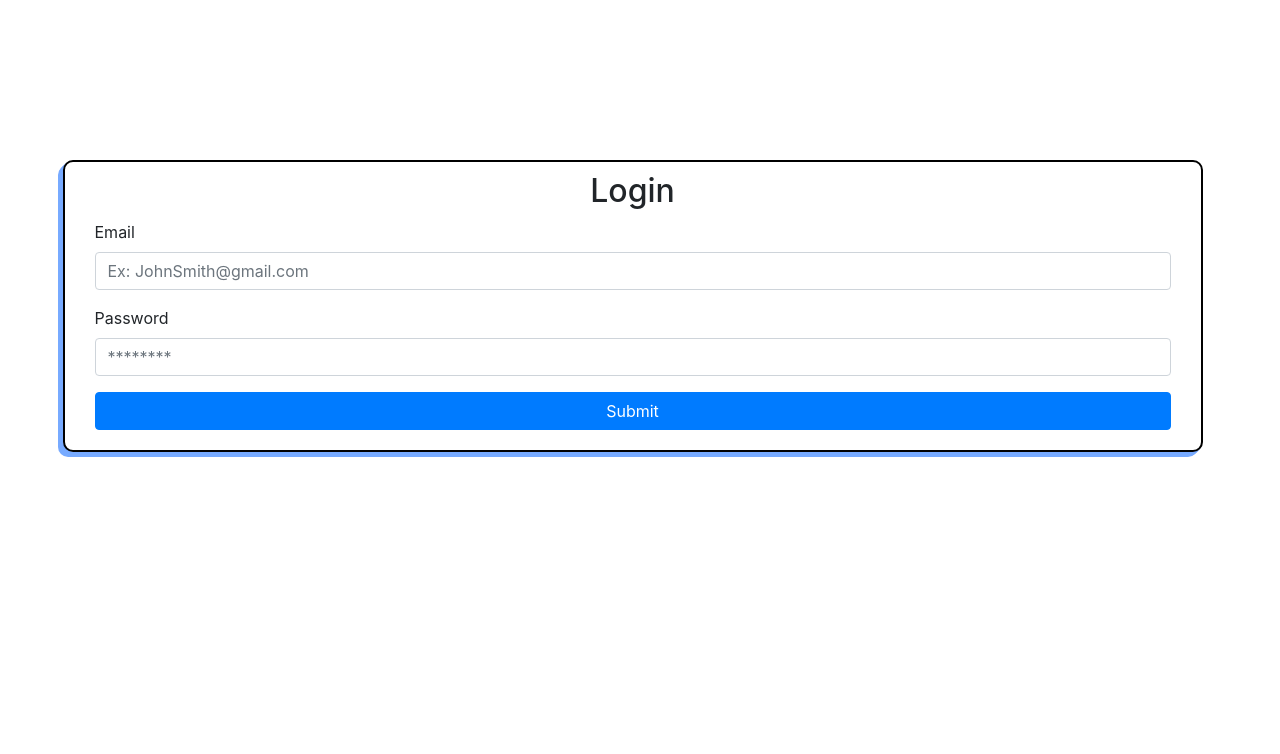
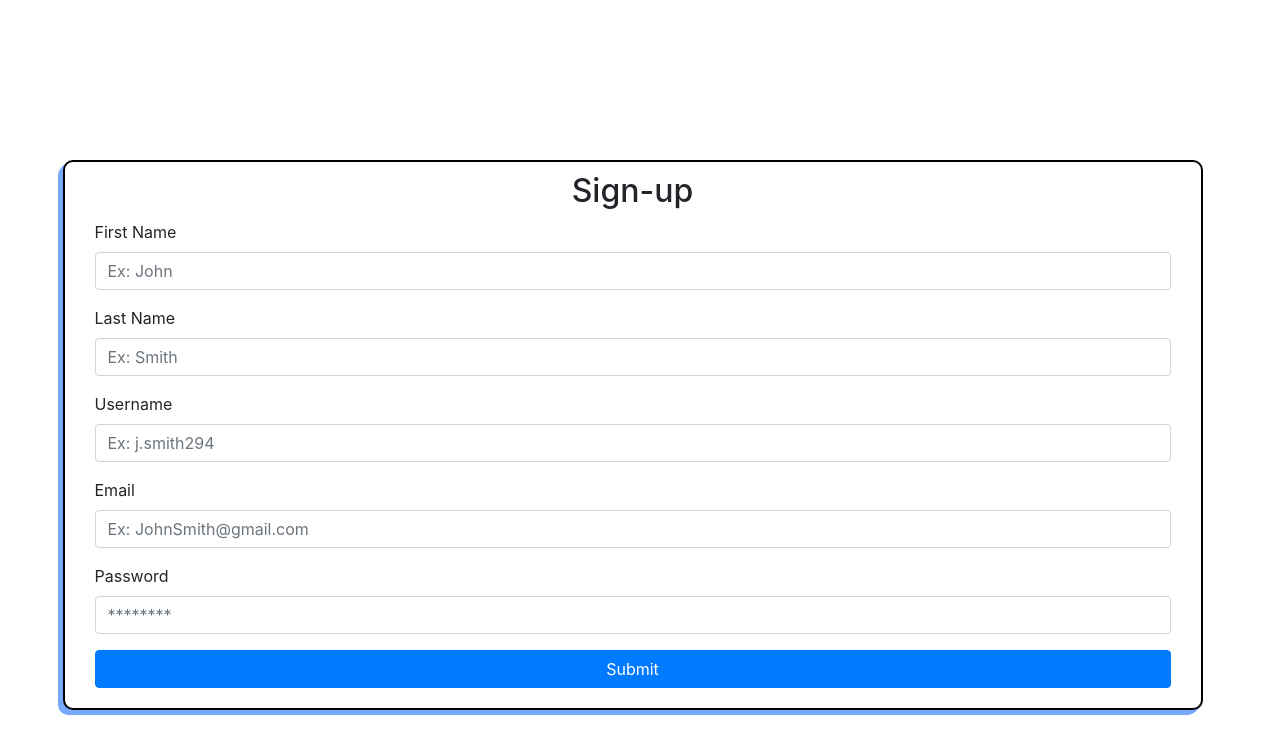
Before and after one commit to duartega/ForumSite, a React (Create React App) app: page / in a window 1280 px wide. Shown: the top 754 px of the page. Built offline with nearby package versions, Linux system fonts and the light colour scheme.

Commit message:
Added sign up option. Finished

```diff
--- a/src/Navigation/getThePage.jsx
+++ b/src/Navigation/getThePage.jsx
@@ -5,6 +5,7 @@ import Main from '../Components/MainScreen';
 import NewPost from '../Post/CreatePost';
 import Account from '../User/Account/Settings';
 import MyPosts from '../Post/MyPosts';
+import Signup from '../User/SignUp/Signup';
 
 // import ErrorPage from './ErrorPage';
 import { Route, Switch, Redirect } from 'react-router-dom';
@@ -17,7 +18,7 @@ export default function getThePage(isAuthenticated) {
       <Switch>
         {!localStorage.getItem("user_id") ? (
           <Route exact path="/">
-            <Landing />
+            <Signup />
           </Route>
         ) : (
           <Switch>
--- a/src/User/SignUp/Signup.jsx
+++ b/src/User/SignUp/Signup.jsx
@@ -1,8 +1,11 @@
 import React, { useState } from 'react';
+import axios from '../../ConfigAxios';
+import {Redirect} from 'react-router-dom';
+import { AuthContext } from '../../App';
 import {
   Container, Col, Form,
   FormGroup, Label, Input,
-  Button,
+  Button, FormFeedback
 } from 'reactstrap';
 
 export default function SignUp() {
@@ -10,12 +13,53 @@ export default function SignUp() {
   const [FirstName, setFirstName] = useState(null);
   const [LastName, setLastName] = useState(null);
   const [UserName, setUserName] = useState(null);
+  const [Email, setEmail] = useState(null);
   const [Password, setPassword] = useState(null);
-  const [Email, setEmail] = useState(null);
+  const [User_ID, setUser_ID] = useState(null);
+  const [UsernameTaken, setUsernameTaken] = useState(false);
+  const [EmailTaken, setEmailTaken] = useState(false);
+  const [isLoading, setIsLoading] = useState(false);
+  const [isValidated, setIsValidated] = useState(false);
+  const { dispatch } = React.useContext(AuthContext);
+
+  function signup() {
+    setIsLoading(true);
+    axios.get(`/user/checkUsername/${UserName}`).then ( result => {
+      if (!result.data[0]) {
+        axios.get(`/user/checkEmail/${encodeURIComponent(Email)}`).then ( result => {
+          if (!result.data[0]) {
+            axios.post(`/user/signup/${UserName}/${Password}`).then ( result => {
+              let id = result.data.insertId;
+              // If the creation was sucessful, continue to add the rest of the data
+              axios.post(`/user/signup/${result.data.insertId}/${FirstName}/${LastName}/${encodeURIComponent(Email)}`).then( result => {
+                setIsLoading(false);
+                setIsValidated(true);
+                let payload = {user_id: id, first_name: FirstName, last_name: LastName, email_address: Email};
+                dispatch({
+                  type: "LOGIN",
+                  payload: payload
+              })
+                console.log("Account should have been created");
+              }).catch(e => console.log("Error: ", e));
+            }).catch( e => console.log("Error: ", e));
+              } else {
+                setEmailTaken(true);
+                setEmail("");
+                setIsLoading(false);
+              }
+        });
+      } else {
+        setUsernameTaken(true);
+        setUserName("");
+        setIsLoading(false);
+      }
+    });
+  };
 
   return (
-    <Container className="center-sign-up card-sign-up">
+    <Container className="center-sign-up card-sign-up" onSubmit={e => e.preventDefault()}>
       <h2 className="sign-up-header">Sign-up</h2>
+      {isValidated && <Redirect to={{ pathname: "/Home" }}/>}
       <Form className="form">
         <Col>
           <FormGroup>
@@ -26,6 +70,7 @@ export default function SignUp() {
           placeholder="Ex: John"
           maxLength="50"
           required
+          onChange={(text) => setFirstName(text.target.value)}
           />
           </FormGroup>
         </Col>
@@ -39,20 +84,62 @@ export default function SignUp() {
             placeholder="Ex: Smith"
             maxLength="50"
             required
+            onChange={(text) => setLastName(text.target.value)}
             />
           </FormGroup>
         </Col>
 
         <Col>
           <FormGroup>
+            <Label>Username</Label>
+            {!UsernameTaken ?
+            <Input
+            type="Username"
+            id="Username"
+            placeholder="Ex: j.smith294"
+            maxLength="50"
+            required
+            onChange={(text) => setUserName(text.target.value)}
+            />
+            :
+            <Input
+            invalid
+            type="Username"
+            id="Username"
+            placeholder="Ex: j.smith294"
+            maxLength="50"
+            required
+            onChange={(text) => setUserName(text.target.value)}
+            />
+            }
+            {UsernameTaken && <FormFeedback>Username is already taken.</FormFeedback>}
+          </FormGroup>
+        </Col>
+
+        <Col>
+          <FormGroup>
             <Label>Email</Label>
+            {!EmailTaken ?
             <Input
             type="email"
             id="Email"
             placeholder="Ex: JohnSmith@gmail.com"
             maxLength="100"
             required
+            onChange={(text) => setEmail(text.target.value)}
             />
+            :
+            <Input
+            invalid
+            type="email"
+            id="Email"
+            placeholder="Ex: JohnSmith@gmail.com"
+            maxLength="100"
+            required
+            onChange={(text) => setEmail(text.target.value)}
+            />
+            }
+            {EmailTaken && <FormFeedback>Email already in use.</FormFeedback>}
           </FormGroup>
         </Col>
 
@@ -63,11 +150,17 @@ export default function SignUp() {
                 type="password"
                 id="password"
                 placeholder="********"
-              />
+                onChange={(text) => setPassword(text.target.value)}
+            />
             </FormGroup>
           </Col>
           <Col>
-            <Button className="btn-100" color="primary">Submit</Button>
+            <Button
+            className="btn-100"
+            color="primary"
+            onClick={() => signup()}
+            disabled={isLoading}
+            >{isLoading ? 'Loading...' : 'Submit'}</Button>
           </Col>
       </Form>
     </Container>
```
